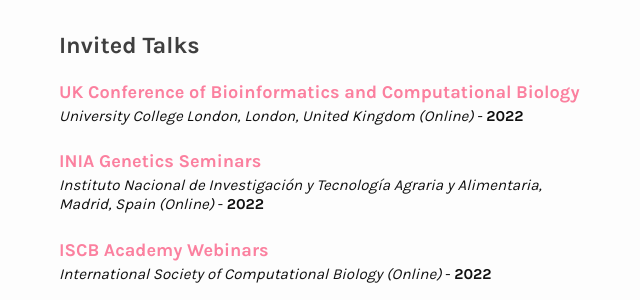
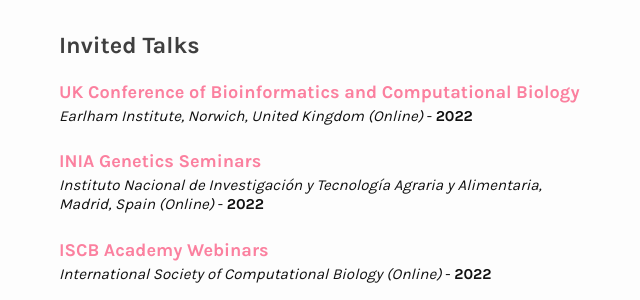
Before and after one commit to elenabernabeu/elenabernabeu.github.io, a Jekyll site: the page built from cv.markdown, in a window 1280 px wide and 900 px high, scrolled down 3327 px. Shown: the part 153-453 px from the top of the window, without its empty margins (468-1108 px from the left). Built offline with Jekyll 4.4.1, drawn with Linux system fonts in a browser that asks for light colours.

Commit message:
31082022 - Fixing small bit

```diff
--- a/cv.markdown
+++ b/cv.markdown
@@ -139,7 +139,7 @@
 ### Invited Talks
 
 #### **UK Conference of Bioinformatics and Computational Biology**
-*University College London, London, United Kingdom (Online)* - **2022**
+*Earlham Institute, Norwich, United Kingdom (Online)* - **2022**
 
 #### **INIA Genetics Seminars**
 *Instituto Nacional de Investigación y Tecnología Agraria y Alimentaria, Madrid, Spain (Online)* - **2022**
```
